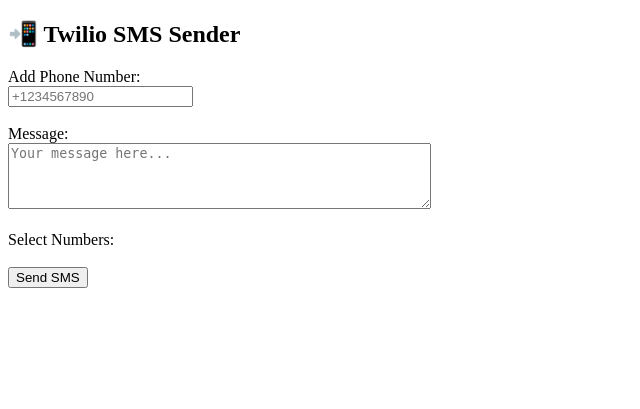
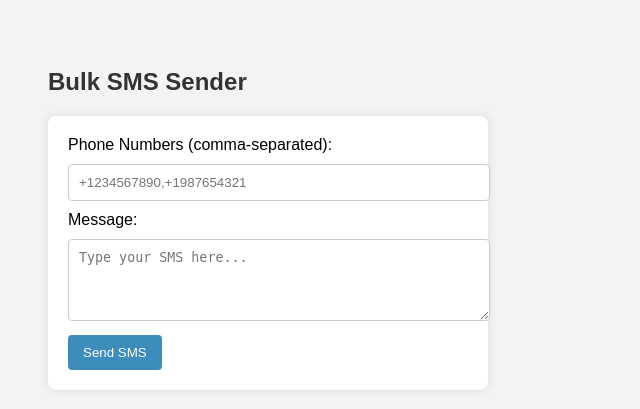
Before and after one commit to RTS-CS/RTSbulkSMS, a Flask app: page / in a window 1280 px wide. Shown: the top 409 px of the page, without its empty margins (0-640 px from the left). Run offline with Flask 3, Linux system fonts and the light colour scheme.

Commit message:
Update index.html

```diff
--- a/templates/index.html
+++ b/templates/index.html
@@ -2,22 +2,17 @@
 <html lang="en">
 <head>
     <meta charset="UTF-8">
-    <title>SMS Sender</title>
+    <title>Send SMS</title>
+    <link rel="stylesheet" type="text/css" href="{{ url_for('static', filename='style.css') }}">
 </head>
 <body>
-    <h2>📲 Twilio SMS Sender</h2>
+    <h2>Bulk SMS Sender</h2>
+    <form method="post" action="/send_sms">
+        <label for="numbers">Phone Numbers (comma-separated):</label>
+        <input type="text" id="numbers" name="numbers" placeholder="+1234567890,+1987654321" required>
 
-    <form method="POST">
-        <label>Add Phone Number:</label><br>
-        <input type="text" name="number" placeholder="+1234567890"><br><br>
-
-        <label>Message:</label><br>
-        <textarea name="message" rows="4" cols="50" placeholder="Your message here..."></textarea><br><br>
-
-        <label>Select Numbers:</label><br>
-        {% for number in phone_numbers %}
-            <input type="checkbox" name="selected" value="{{ number }}"> {{ number }}<br>
-        {% endfor %}<br>
+        <label for="message">Message:</label>
+        <textarea id="message" name="message" rows="4" placeholder="Type your SMS here..." required></textarea>
 
         <button type="submit">Send SMS</button>
     </form>
```
